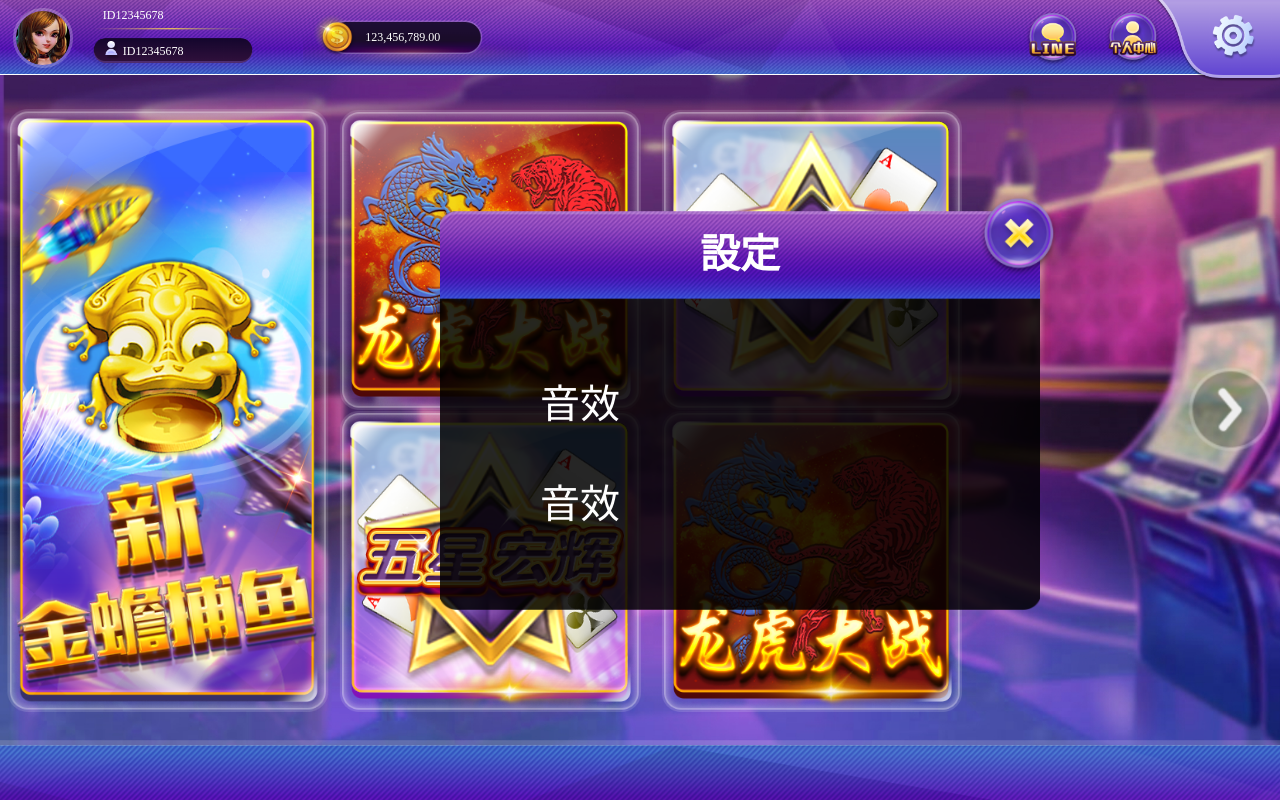
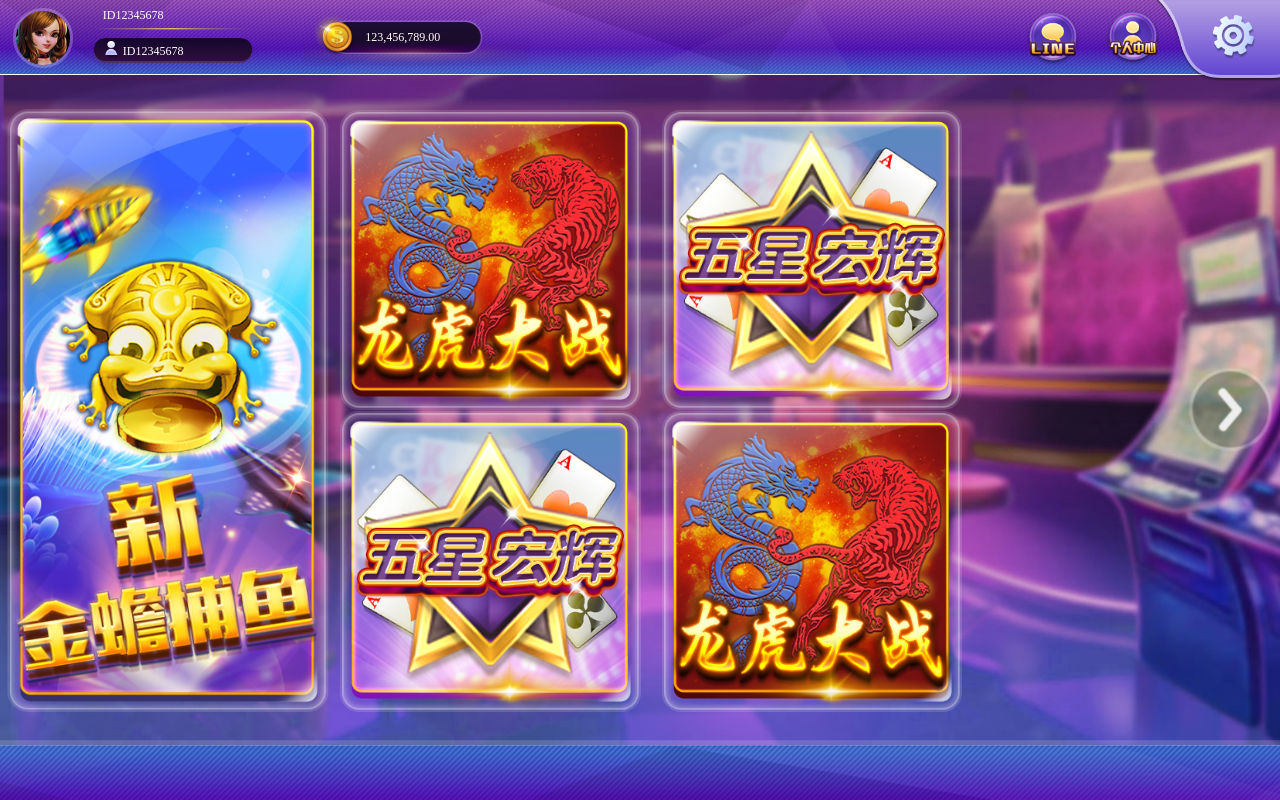
Before and after one commit to jacky1739/entertainment_loby, a Vue app: page /#/ in a window 1280 px wide. Built offline with nearby package versions, Linux system fonts and the light colour scheme.

Commit message:
準備新增音樂和退出

```diff
--- a/src/components/ModalItem.vue
+++ b/src/components/ModalItem.vue
@@ -1,7 +1,7 @@
 <template>
-  <div class="modal">
+  <div class="modal" v-if="isShow">
     <div class="modal__cancel">
-      <a href="#"><img src="../../public/images/Lobby/平台svg/ibfo_bdm_setting_exit_normal.svg" alt=""></a>
+      <a href="#" @click="click"><img src="../../public/images/Lobby/平台svg/ibfo_bdm_setting_exit_normal.svg" alt=""></a>
     </div>
     <div class="modal__bg">
       <h2 class="modal__title">設定</h2>
@@ -64,6 +64,17 @@
 
 <script>
 export default {
-  name: 'ModalItem'
+  name: 'ModalItem',
+  data () {
+    return {
+      isShow: false
+    }
+  },
+  methods: {
+    click () {
+      this.isShow = !this.isShow
+      console.log('click')
+    }
+  }
 }
 </script>
```
